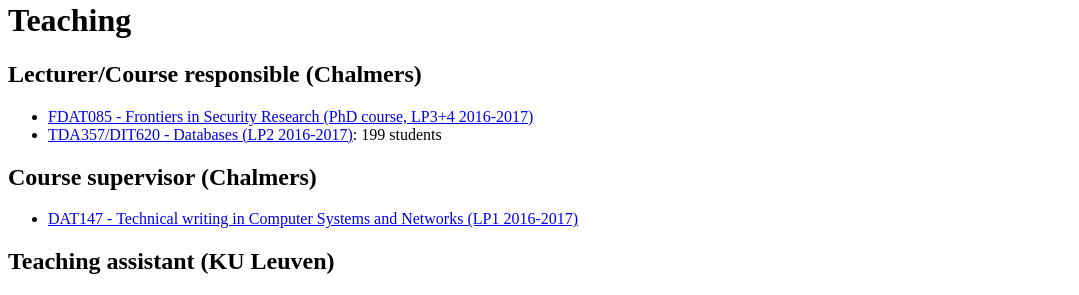
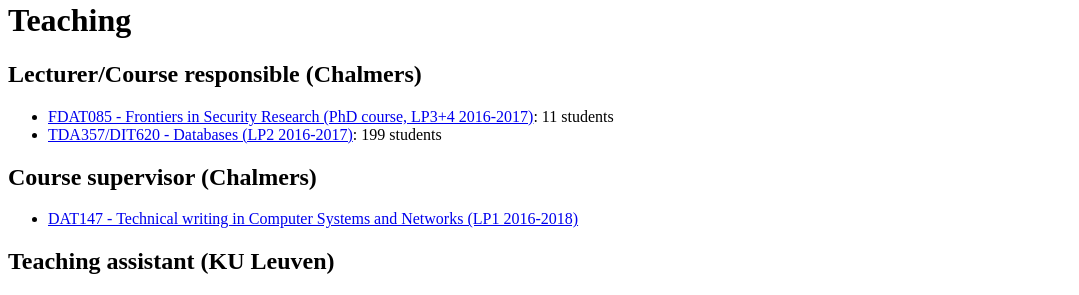
Before and after one commit to StevenVanAcker/stevenvanacker.github.io, a Jekyll site: the page built from teaching.md, in a window 1280 px wide. Shown: the part 279-574 px from the top of the page, without its empty margins (0-1079 px from the left). Built offline with Jekyll 4.4.1, drawn with Linux system fonts in a browser that asks for light colours; nearby versions of some CDN libraries; library files that are not in the unit come from our copies.

Commit message:
update teaching

```diff
--- a/teaching.md
+++ b/teaching.md
@@ -8,12 +8,12 @@ rank: 4
 
 ## Lecturer/Course responsible (Chalmers)
 
-* [FDAT085 - Frontiers in Security Research (PhD course, LP3+4 2016-2017)](https://www.chalmers.se/sv/forskning/forskarutbildning/doktorandkurser/Sidor/institutionernas-doktorandkurser.aspx?course=FDAT085)
+* [FDAT085 - Frontiers in Security Research (PhD course, LP3+4 2016-2017)](https://www.chalmers.se/sv/forskning/forskarutbildning/doktorandkurser/Sidor/institutionernas-doktorandkurser.aspx?course=FDAT085): 11 students
 * [TDA357/DIT620 - Databases (LP2 2016-2017)](http://www.cse.chalmers.se/edu/year/2016/course/TDA357/HT2016/): 199 students
 
 ## Course supervisor (Chalmers)
 
-* [DAT147 - Technical writing in Computer Systems and Networks (LP1 2016-2017)](https://pingpong.chalmers.se/public/courseId/6970/publicPage.do)
+* [DAT147 - Technical writing in Computer Systems and Networks (LP1 2016-2018)](https://pingpong.chalmers.se/public/courseId/6970/publicPage.do)
 
 ## Teaching assistant (KU Leuven)
 
```
